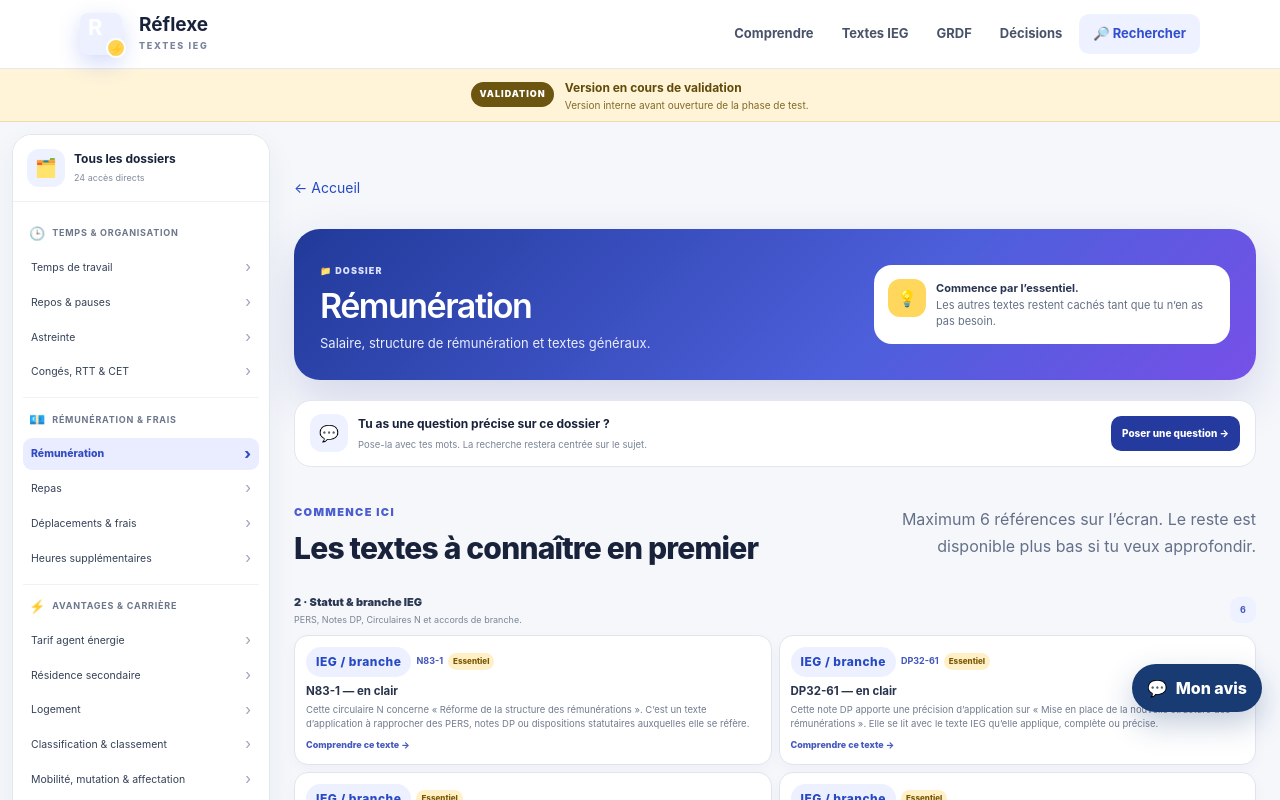
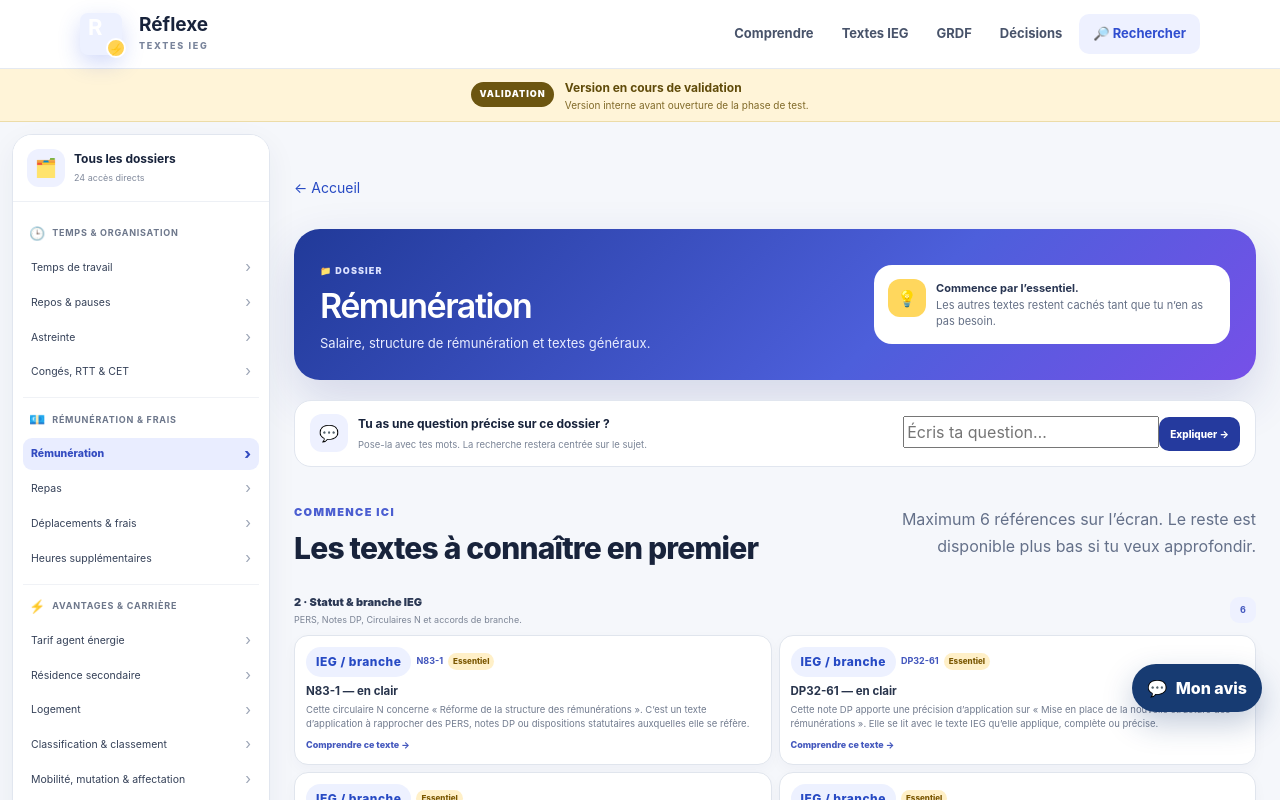
Before and after one commit to hajjitoufik4-eng/reflexe-textes-ieg-v21, a Next.js app: page /dossiers/remuneration in a window 1280 px wide. Shown: the top 800 px of the page. Built offline with nearby package versions, Linux system fonts and the light colour scheme.

Commit message:
Keep questions scoped to their dossier page

```diff
--- a/src/app/dossiers/[slug]/page.jsx
+++ b/src/app/dossiers/[slug]/page.jsx
@@ -66,7 +66,11 @@ export default async function DossierPage({params}){
 
     <section className="dossier-question-box">
       <div><span>💬</span><div><strong>Tu as une question précise sur ce dossier ?</strong><p>Pose-la avec tes mots. La recherche restera centrée sur le sujet.</p></div></div>
-      <form action="/recherche"><input type="hidden" name="q" value={pack.label}/><button>Poser une question →</button></form>
+      <form action="/recherche">
+        <input type="hidden" name="dossier" value={pack.id}/>
+        <input name="q" aria-label="Question dans ce dossier" placeholder="Écris ta question…" required/>
+        <button>Expliquer →</button>
+      </form>
     </section>
 
     <section className="dossier-first">
```
